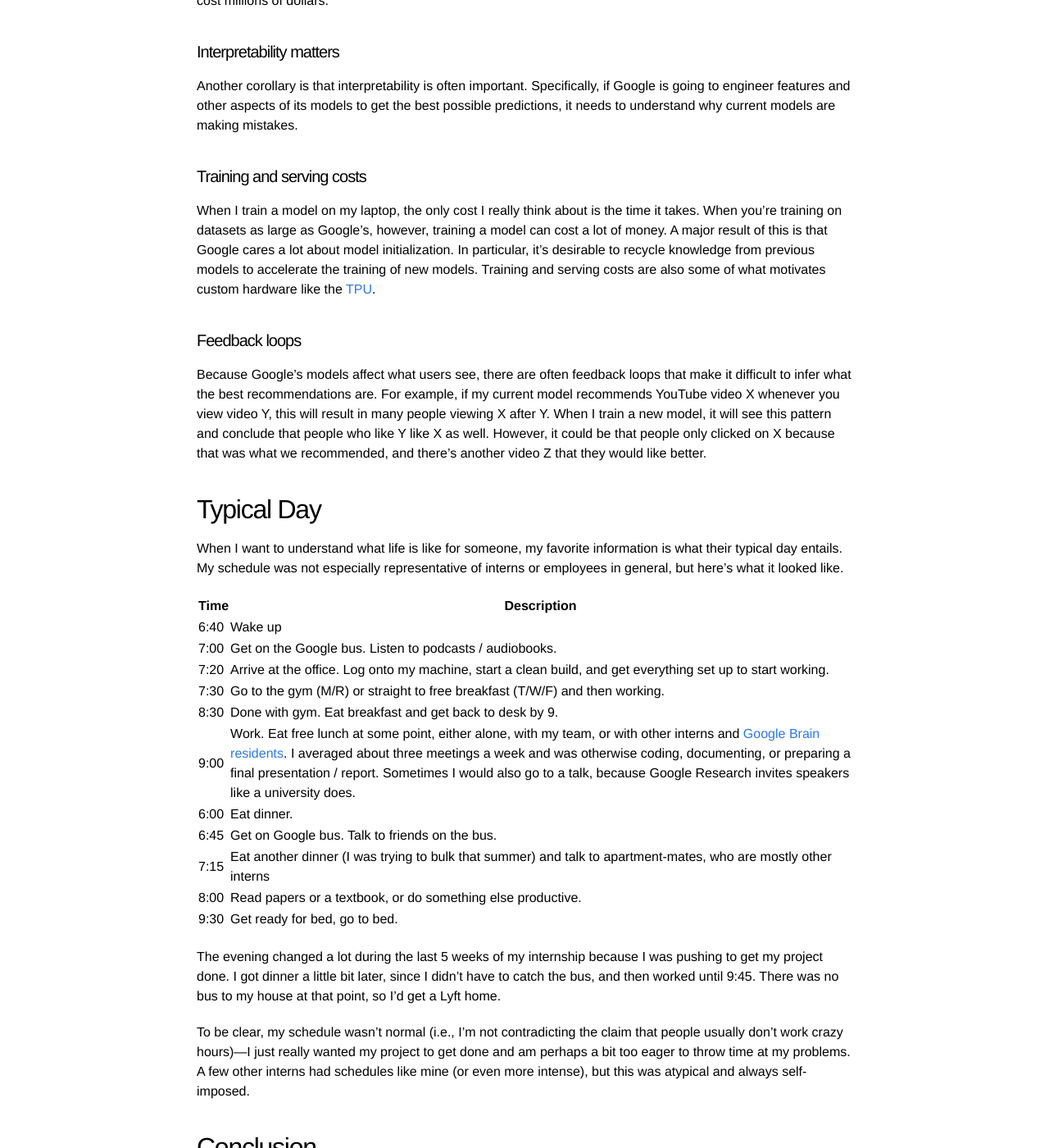
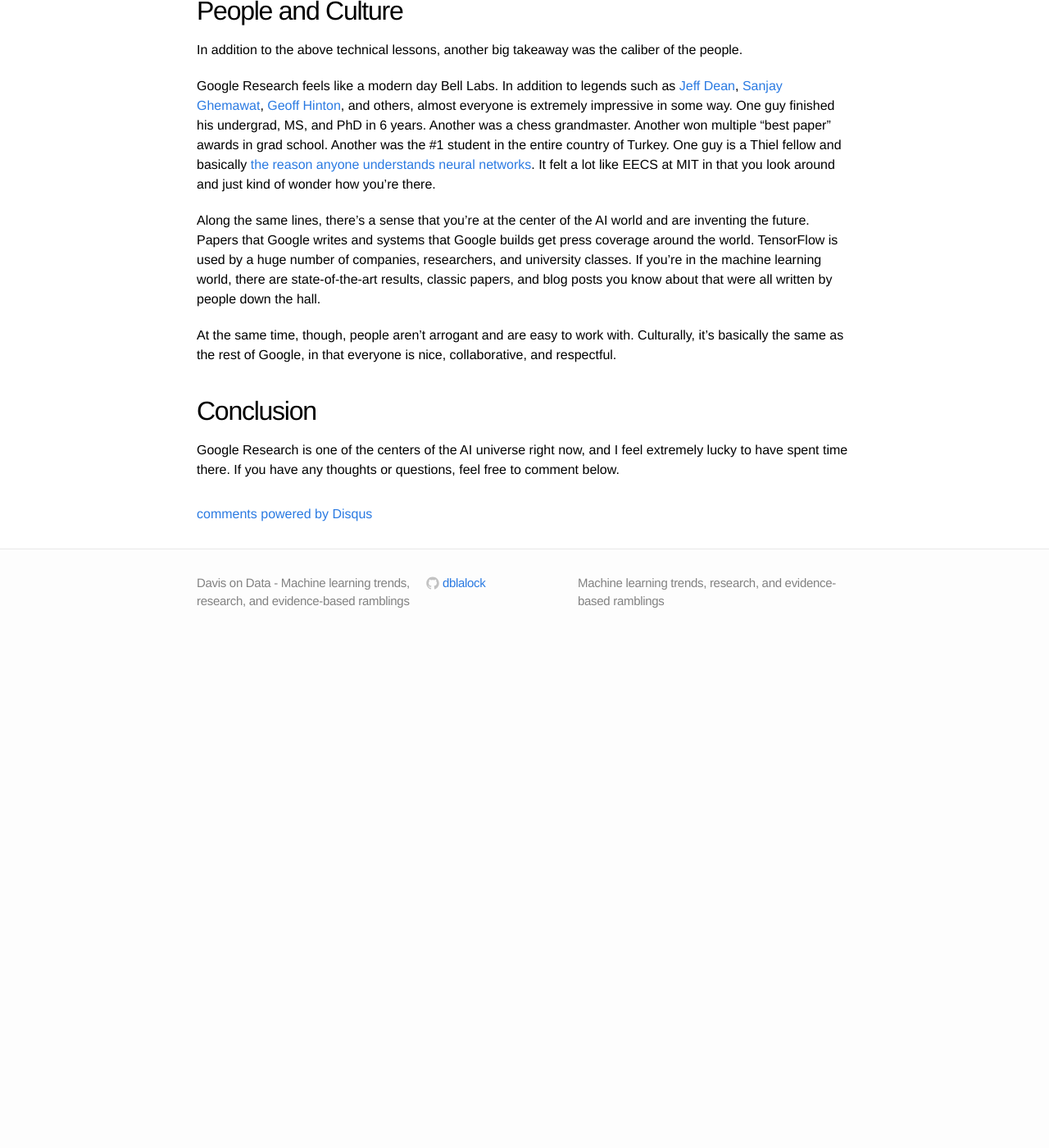
Before and after one commit to dblalock/old-dblalock.github.io, a Jekyll site: the page built from _posts/2016-12-1-What-I-Learned-Google-Research.markdown, in a window 1280 px wide and 1400 px high, scrolled down 2540 px. Shown: the whole window at 82% size. Built offline with Jekyll 4.4.1, drawn with Linux system fonts in a browser that asks for light colours; comment, search, counter and statistics services are not loaded; after the commit the page ends 3330 px from its top, so only the background shows below that; some of the changed text lies outside the part shown.

Commit message:
edit goog post

```diff
--- a/_posts/2016-12-1-What-I-Learned-Google-Research.markdown
+++ b/_posts/2016-12-1-What-I-Learned-Google-Research.markdown
@@ -2,24 +2,11 @@
 layout: post
 comments: true
 title:  "What I Learned Doing Deep Learning Research at Google"
-excerpt: "There's a sense that you're at the center of the AI world"
+excerpt: "There's a sense that you're at the center of the AI world."
 date:   2016-12-1 22:54:00
 ---
 
 In summer 2016, I was fortunate enough to intern at Google Research in Mountain View. Specifically, I worked on [Wide and Deep Learning](https://research.googleblog.com/2016/06/wide-deep-learning-better-together-with.html) with [Heng-Tze Cheng](https://research.google.com/pubs/Heng-TzeCheng.html), who was an awesome mentor/supervisor. I learned an enormous amount from this experience, and thought I would share some of it with others. Note that everything here is just my own opinion and/or reflects information that Google has made public.
-
-## People
-
-Google Research feels like a modern day Bell Labs. In addition to legends such as [Jeff Dean](http://www.businessinsider.com/astounding-facts-about-googles-most-badass-engineer-jeff-dean-2012-1), [Sanjay Ghemawat](https://research.google.com/pubs/SanjayGhemawat.html), [Geoff Hinton](https://en.wikipedia.org/wiki/Geoffrey_Hinton), and others, almost everyone is extremely impressive in some way. One guy finished his undergrad, MS, and PhD in 6 years. Another was a chess grandmaster. Another won multiple "best paper" awards in grad school. Another was the #1 student in the entire country of Turkey. One guy is a Thiel fellow and basically [the reason anyone understands neural networks](http://colah.github.io). It felt a lot like EECS at MIT in that you look around and just kind of wonder how you're there.
-
-## Culture and Atmosphere
-
-My experience of Google culture is consistent with what you've probably heard elsewhere. There's unlimited free food, gyms and laundry in various buildings, and a strong expectation that everyone be positive and collaborative. I didn't encounter any jerks, and people always treated one another with respect.
-
-The only aspect I was surprised by is that almost everyone works normal hours, to the point that most of the Google cafeterias aren't even open on weekends. I know people work at home to some extent, but I still wasn't expecting this overall.
-
-At Google Research specifically, there's a sense that you're at the center of the AI world and are inventing the future. Papers that Google writes and systems that Google builds get press coverage around the world. TensorFlow is used by a huge number of companies, researchers, and university classes. If you're in the machine learning world, there are state-of-the-art results, classic papers, and blog posts you know about that were all written by people down the hall.
-
 
 ## Ain't No Problem Like a Google Problem
 
@@ -35,17 +22,17 @@ Much of this is because Google's core datasets track queries, impressions (i.e.,
 
 #### Huge number of classes
 
-If you look at datasets outside web companies, most of them have a few thousand classes at most. Google commonly has **millions of classes**, with each corresponding to, e.g., one ad, one youtube video, or one app in the Play store. This means that even a simple linear model can contain an enormous number of parameters. Consequently, there's strong incentive to make models sparse, at least at the output layer. If the model isn't sparse, it can be too slow to serve predictions for live traffic.
+If you look at datasets outside web companies, most of them have a few thousand classes at most. Google commonly has **millions of classes**, with each corresponding to, e.g., one ad, one YouTube video, or one app in the Play store. This means that even a simple linear model can contain an enormous number of parameters. Consequently, there's strong incentive to make models sparse, at least at the output layer. If the model isn't sparse, it can be too slow to serve predictions for live traffic.
 
 Another consequence is that the pattern of retrieval + reranking is common. Retrieval refers to creating a short list of good candidates based on keywords or other simple criteria, while reranking is determining (often with a learned model) which of these candidates are the best.
 
 #### Non-stationarity
 
-Another big difference in the data is that the distribution of Google's data is [non-stationary](https://en.wikipedia.org/wiki/Stationary_process). I.e., what people are watching, searching for, and clicking on changes over time. This is not a problem you ever encounter when using a fixed dataset, which is what almost everyone in academia uses. This non-stationarity also results in decreasing marginal returns from using older data---at some point, the decrease in variance from using more data is outweighed by the increase in bias towards outdated patterns.
+Another big difference is that the distribution of Google's data is [non-stationary](https://en.wikipedia.org/wiki/Stationary_process). I.e., what people are watching, searching for, and clicking on changes over time. This is not a problem you ever encounter when using a fixed dataset, which is what almost everyone in academia uses. This non-stationarity also results in decreasing marginal returns from using older data---at some point, the decrease in variance from using more data is outweighed by the increase in bias towards outdated patterns.
 
 #### Data munging
 
-The vast majority of the code in a real-world machine learning system has nothing to do with machine learning algorithms. Instead, it loads data from various sources, cleans it, extracts features, and packages the model(s) for live traffic and live experiments.
+The vast majority of the code in a real-world machine learning system has nothing to do with machine learning algorithms. Instead, it loads data from various sources, cleans it, extracts features, and packages the model(s) for live traffic and live experiments. You need one or two people who can code the math at the core, but for the most part, machine learning is a systems problem.
 
 #### Every ounce of accuracy matters
 
@@ -67,16 +54,45 @@ When I train a model on my laptop, the only cost I really think about is the tim
 
 Because Google's models affect what users see, there are often feedback loops that make it difficult to infer what the best recommendations are. For example, if my current model recommends YouTube video X whenever you view video Y, this will result in many people viewing X after Y. When I train a new model, it will see this pattern and conclude that people who like Y like X as well. However, it could be that people only clicked on X because that was what we recommended, and there's another video Z that they would like better.
 
+## People and Culture
+
+In addition to the above technical lessons, another big takeaway was the caliber of the people.
+
+Google Research feels like a modern day Bell Labs. In addition to legends such as [Jeff Dean](http://www.businessinsider.com/astounding-facts-about-googles-most-badass-engineer-jeff-dean-2012-1), [Sanjay Ghemawat](https://research.google.com/pubs/SanjayGhemawat.html), [Geoff Hinton](https://en.wikipedia.org/wiki/Geoffrey_Hinton), and others, almost everyone is extremely impressive in some way. One guy finished his undergrad, MS, and PhD in 6 years. Another was a chess grandmaster. Another won multiple "best paper" awards in grad school. Another was the #1 student in the entire country of Turkey. One guy is a Thiel fellow and basically [the reason anyone understands neural networks](http://colah.github.io). It felt a lot like EECS at MIT in that you look around and just kind of wonder how you're there.
+
+Along the same lines, there's a sense that you're at the center of the AI world and are inventing the future. Papers that Google writes and systems that Google builds get press coverage around the world. TensorFlow is used by a huge number of companies, researchers, and university classes. If you're in the machine learning world, there are state-of-the-art results, classic papers, and blog posts you know about that were all written by people down the hall.
+
+At the same time, though, people aren't arrogant and are easy to work with. Culturally, it's basically the same as the rest of Google, in that everyone is nice, collaborative, and respectful.
+
+<!-- And of course, the company supplies you with a lot of free food and other perks. -->
+
+<!--
+## Culture and Atmosphere
+
+Finally, no description of a company would be complete without some mention of the culture.
+
+My experience of Google culture is consistent with what you've probably heard elsewhere. There's unlimited free food, gyms and laundry in various buildings, and a strong expectation that everyone be positive and collaborative. I didn't encounter any jerks, and people always treated one another with respect.
+
+The only aspect I was surprised by is that almost everyone works normal hours, to the point that most of the Google cafeterias aren't even open on weekends. I know people work at home to some extent, but I still wasn't expecting this overall.
+
+At Google Research specifically, there's a sense that you're at the center of the AI world and are inventing the future. Papers that Google writes and systems that Google builds get press coverage around the world. TensorFlow is used by a huge number of companies, researchers, and university classes. If you're in the machine learning world, there are state-of-the-art results, classic papers, and blog posts you know about that were all written by people down the hall.
+ -->
+
+## Conclusion
+
+Google Research is one of the centers of the AI universe right now, and I feel extremely lucky to have spent time there. If you have any thoughts or questions, feel free to comment below.
+
+
 <!-- [DistBelief](https://research.google.com/archive/large_deep_networks_nips2012.html) -->
 
-
+<!--
 
 ## Typical Day
 
 When I want to understand what life is like for someone, my favorite information is what their typical day entails. My schedule was not especially representative of interns or employees in general, but here's what it looked like.
 
 Time | Description
----- | ----
+--- | ---
 6:40 | Wake up
 7:00 | Get on the Google bus. Listen to podcasts / audiobooks.
 7:20 | Arrive at the office. Log onto my machine, start a clean build, and get everything set up to start working.
@@ -92,8 +108,9 @@ Time | Description
 The evening changed a lot during the last 5 weeks of my internship because I was pushing to get my project done. I got dinner a little bit later, since I didn't have to catch the bus, and then worked until 9:45. There was no bus to my house at that point, so I'd get a Lyft home.
 
 To be clear, my schedule wasn't normal (i.e., I'm not contradicting the claim that people usually don't work crazy hours)---I just really wanted my project to get done and am perhaps a bit too eager to throw time at my problems. A few other interns had schedules like mine (or even more intense), but this was atypical and always self-imposed.
-
-
+ -->
+<!--
 ## Conclusion
 
 Google Research is one of the centers of the AI universe right now, as well as a great place to work. It's an organization I feel incredibly privileged to have been a part of, and I hope this post serves to channel this privilege into something beneficial for those who haven't had the same good luck that I had.
+ -->
```
